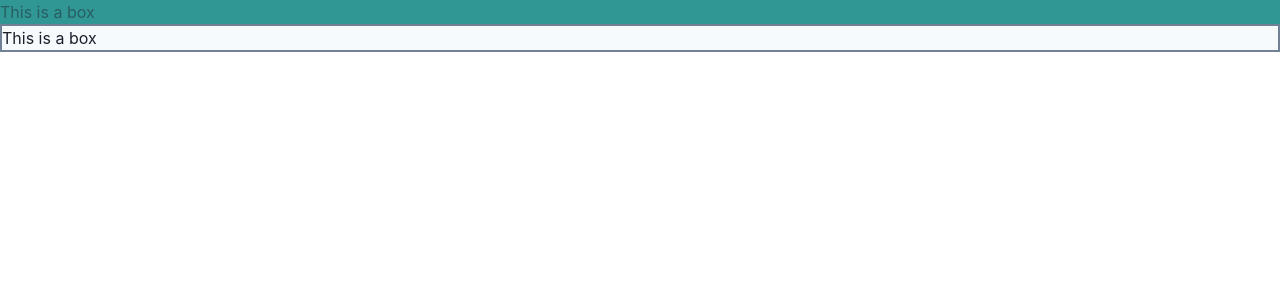
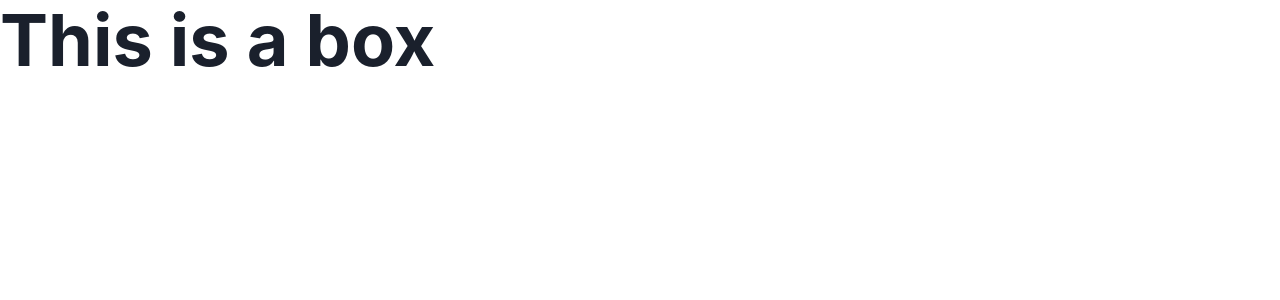
Before and after one commit to kupuma-ru21/urql_chakra, a Next.js app: page / in a window 1280 px wide. Shown: the top 300 px of the page. Built offline with nearby package versions, Linux system fonts and the light colour scheme.

Commit message:
feat: add Text Styles

```diff
--- a/src/app/page.tsx
+++ b/src/app/page.tsx
@@ -3,10 +3,5 @@ import { Link } from "@chakra-ui/next-js";
 import { Box, Image, Text } from "@chakra-ui/react";
 
 export default function Page() {
-  return (
-    <>
-      <Box layerStyle="selected">This is a box</Box>
-      <Box layerStyle="base">This is a box</Box>
-    </>
-  );
+  return <Box textStyle="h1">This is a box</Box>;
 }
--- a/src/theme.ts
+++ b/src/theme.ts
@@ -1,16 +1,18 @@
 import { extendTheme } from "@chakra-ui/react";
 
 const theme = extendTheme({
-  layerStyles: {
-    base: {
-      bg: "gray.50",
-      border: "2px solid",
-      borderColor: "gray.500",
+  textStyles: {
+    h1: {
+      fontSize: ["48px", "72px"],
+      fontWeight: "bold",
+      lineHeight: "110%",
+      letterSpacing: "-2%",
     },
-    selected: {
-      bg: "teal.500",
-      color: "teal.700",
-      borderColor: "orange.500",
+    h2: {
+      fontSize: ["36px", "48px"],
+      fontWeight: "semibold",
+      lineHeight: "110%",
+      letterSpacing: "-1%",
     },
   },
 });
```
